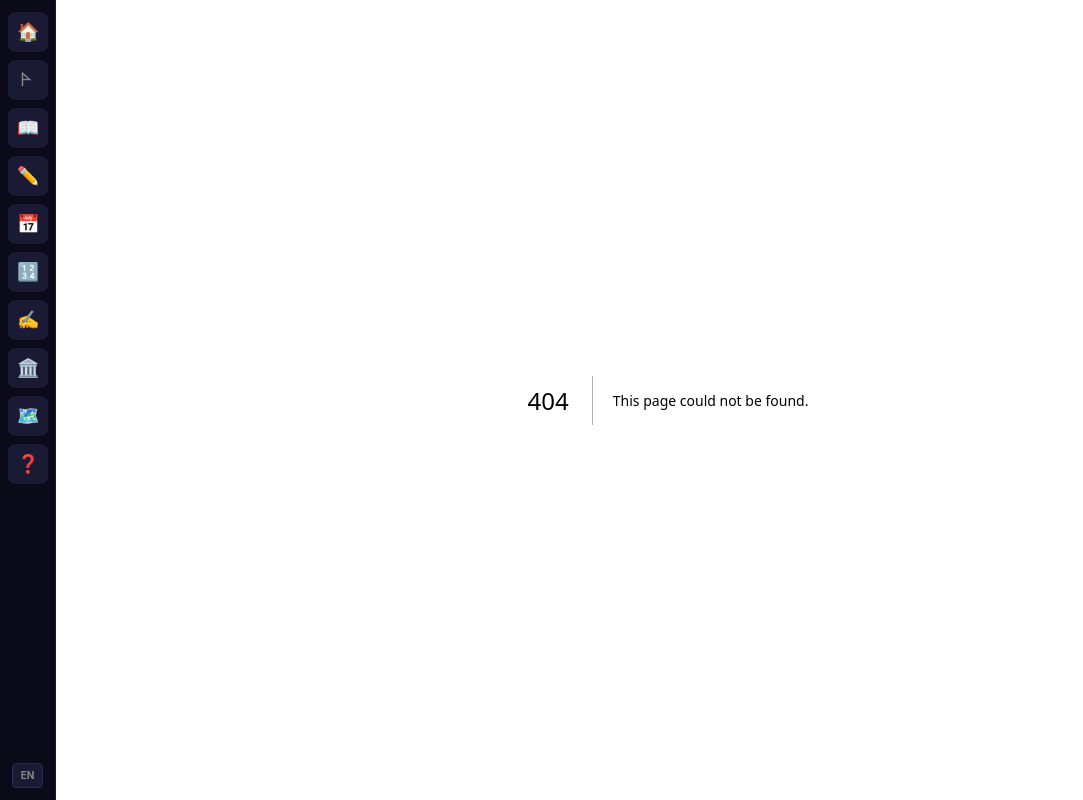
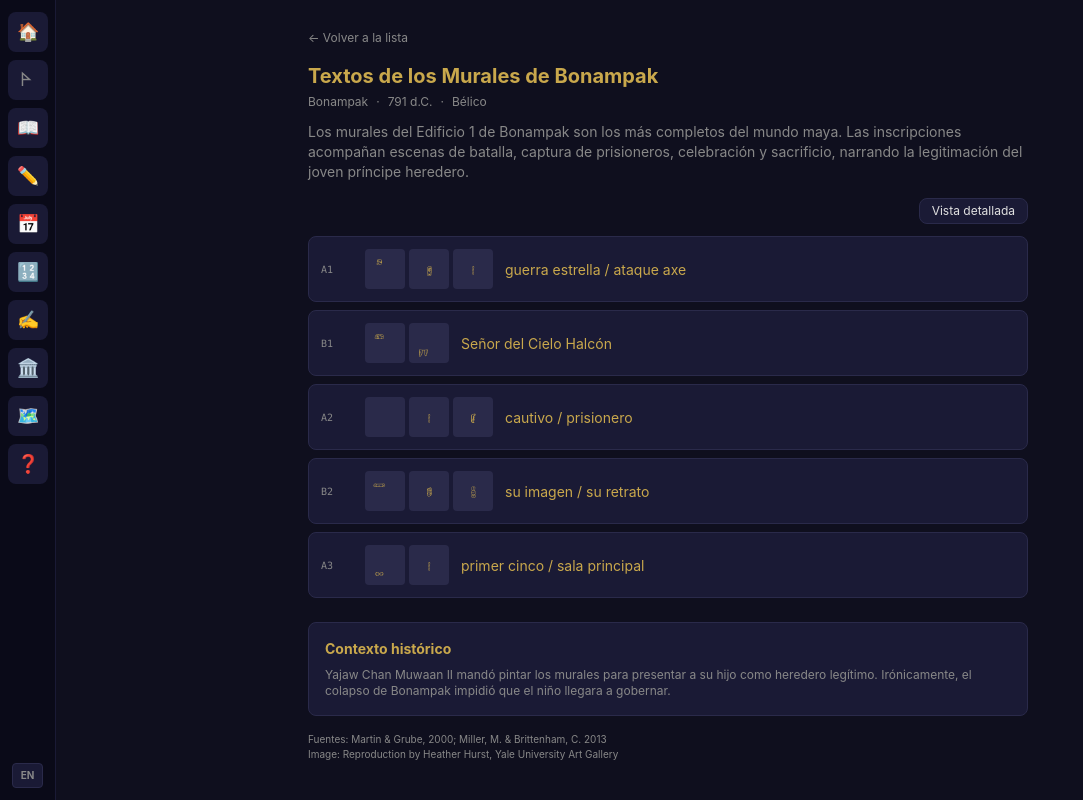
Before and after one commit to Heloqui/maya-translator, a Next.js app: page /inscriptions/bonampak-murals in a window 1280 px wide. Before the commit this address had no page. Shown: the whole page, without its empty margins (0-1083 px from the left). Built offline with nearby package versions, Linux system fonts and the light colour scheme.

Commit message:
feat: add inscription detail page with block-by-block reader
Co-Authored-By: Claude Sonnet 4.6 <noreply@anthropic.com>

```diff
--- /dev/null
+++ b/src/app/inscriptions/[id]/page.js
@@ -0,0 +1,62 @@
+'use client'
+import { use } from 'react'
+import Link from 'next/link'
+import { getInscription, getSite } from '@/lib/data'
+import { useLang } from '@/lib/lang'
+import BlockReader from '@/components/BlockReader'
+
+export default function InscriptionDetailPage({ params }) {
+  const { id } = use(params)
+  const { t, lang } = useLang()
+  const inscription = getInscription(id)
+
+  if (!inscription) {
+    return (
+      <div className="p-6 text-center">
+        <p className="text-maya-muted">Inscription not found</p>
+        <Link href="/inscriptions" className="text-maya-gold text-sm mt-2 inline-block">{t.backToList}</Link>
+      </div>
+    )
+  }
+
+  const site = getSite(inscription.site)
+  const name = inscription.name[lang] || inscription.name.es
+  const desc = inscription.description[lang] || inscription.description.es
+  const context = inscription.historical_context[lang] || inscription.historical_context.es
+
+  return (
+    <div className="p-4 md:p-6 max-w-3xl mx-auto">
+      <Link href="/inscriptions" className="text-xs text-maya-muted hover:text-maya-gold mb-4 inline-block">
+        {t.backToList}
+      </Link>
+
+      <h1 className="text-xl font-bold text-maya-gold mb-1">{name}</h1>
+
+      <div className="flex flex-wrap gap-2 text-xs text-maya-muted mb-3">
+        {site && (
+          <Link href="/sites" className="hover:text-maya-gold">
+            {site.name[lang] || site.name.es}
+          </Link>
+        )}
+        <span>·</span>
+        <span>{inscription.date_gregorian}</span>
+        <span>·</span>
+        <span>{t[inscription.type] || inscription.type}</span>
+      </div>
+
+      <p className="text-sm text-maya-muted mb-4">{desc}</p>
+
+      <BlockReader blocks={inscription.blocks} />
+
+      <div className="mt-6 bg-maya-surface rounded-lg p-4 border border-maya-border">
+        <h2 className="text-sm font-bold text-maya-gold mb-2">{t.historicalContext}</h2>
+        <p className="text-xs text-maya-muted">{context}</p>
+      </div>
+
+      <div className="mt-4 text-[10px] text-maya-muted">
+        <p>{t.sources}: {inscription.source}</p>
+        {inscription.image_credit && <p>Image: {inscription.image_credit}</p>}
+      </div>
+    </div>
+  )
+}
--- /dev/null
+++ b/src/components/BlockReader.jsx
@@ -0,0 +1,90 @@
+'use client'
+import { useState } from 'react'
+import { useLang } from '@/lib/lang'
+import MayaGlyph from './MayaGlyph'
+import { getGlyphImage } from '@/lib/glyph-images'
+
+export default function BlockReader({ blocks }) {
+  const { t, lang } = useLang()
+  const [detailed, setDetailed] = useState(false)
+  const [activeBlock, setActiveBlock] = useState(null)
+
+  return (
+    <div>
+      <div className="flex justify-end mb-3">
+        <button
+          onClick={() => setDetailed(!detailed)}
+          className="text-xs px-3 py-1 rounded-lg bg-maya-surface border border-maya-border hover:border-maya-gold transition-colors"
+        >
+          {detailed ? t.simpleView : t.detailedView}
+        </button>
+      </div>
+
+      <div className="space-y-2">
+        {blocks.map((block, i) => {
+          const isActive = activeBlock === i
+          const translation = block.translation[lang] || block.translation.es
+          const notes = block.notes?.[lang] || block.notes?.es
+
+          return (
+            <div
+              key={i}
+              onClick={() => setActiveBlock(isActive ? null : i)}
+              className={`bg-maya-surface rounded-lg p-3 border cursor-pointer transition-colors ${
+                isActive ? 'border-maya-gold' : 'border-maya-border hover:border-maya-gold/50'
+              }`}
+            >
+              <div className="flex items-center gap-3">
+                <span className="text-[10px] text-maya-muted font-mono w-8 flex-shrink-0">
+                  {block.position}
+                </span>
+
+                <div className="flex gap-1 flex-shrink-0">
+                  {block.glyphs.map((thompson, gi) => {
+                    const imgPath = getGlyphImage(thompson)
+                    return imgPath ? (
+                      <div key={gi} className="w-10 h-10 bg-white rounded flex items-center justify-center p-0.5">
+                        <img src={imgPath} alt={thompson} className="max-w-full max-h-full object-contain" />
+                      </div>
+                    ) : (
+                      <div key={gi} className="w-10 h-10 bg-maya-border rounded flex items-center justify-center">
+                        <MayaGlyph thompson={[thompson]} size="text-xl" className="text-maya-gold" />
+                      </div>
+                    )
+                  })}
+                </div>
+
+                <div className="flex-1 min-w-0">
+                  {detailed ? (
+                    <div className="space-y-0.5">
+                      <div className="text-xs">
+                        <span className="text-maya-muted">{t.transliterationLabel}: </span>
+                        <span className="font-mono text-blue-400">{block.transliteration}</span>
+                      </div>
+                      <div className="text-xs">
+                        <span className="text-maya-muted">{t.transcriptionLabel}: </span>
+                        <span className="italic">{block.transcription}</span>
+                      </div>
+                      <div className="text-xs">
+                        <span className="text-maya-muted">{t.translationLabel}: </span>
+                        <span className="text-maya-gold">{translation}</span>
+                      </div>
+                    </div>
+                  ) : (
+                    <span className="text-sm text-maya-gold">{translation}</span>
+                  )}
+                </div>
+              </div>
+
+              {isActive && notes && (
+                <p className="text-[11px] text-maya-muted mt-2 ml-11 border-t border-maya-border pt-2">
+                  {notes}
+                </p>
+              )}
+            </div>
+          )
+        })}
+      </div>
+    </div>
+  )
+}
```
